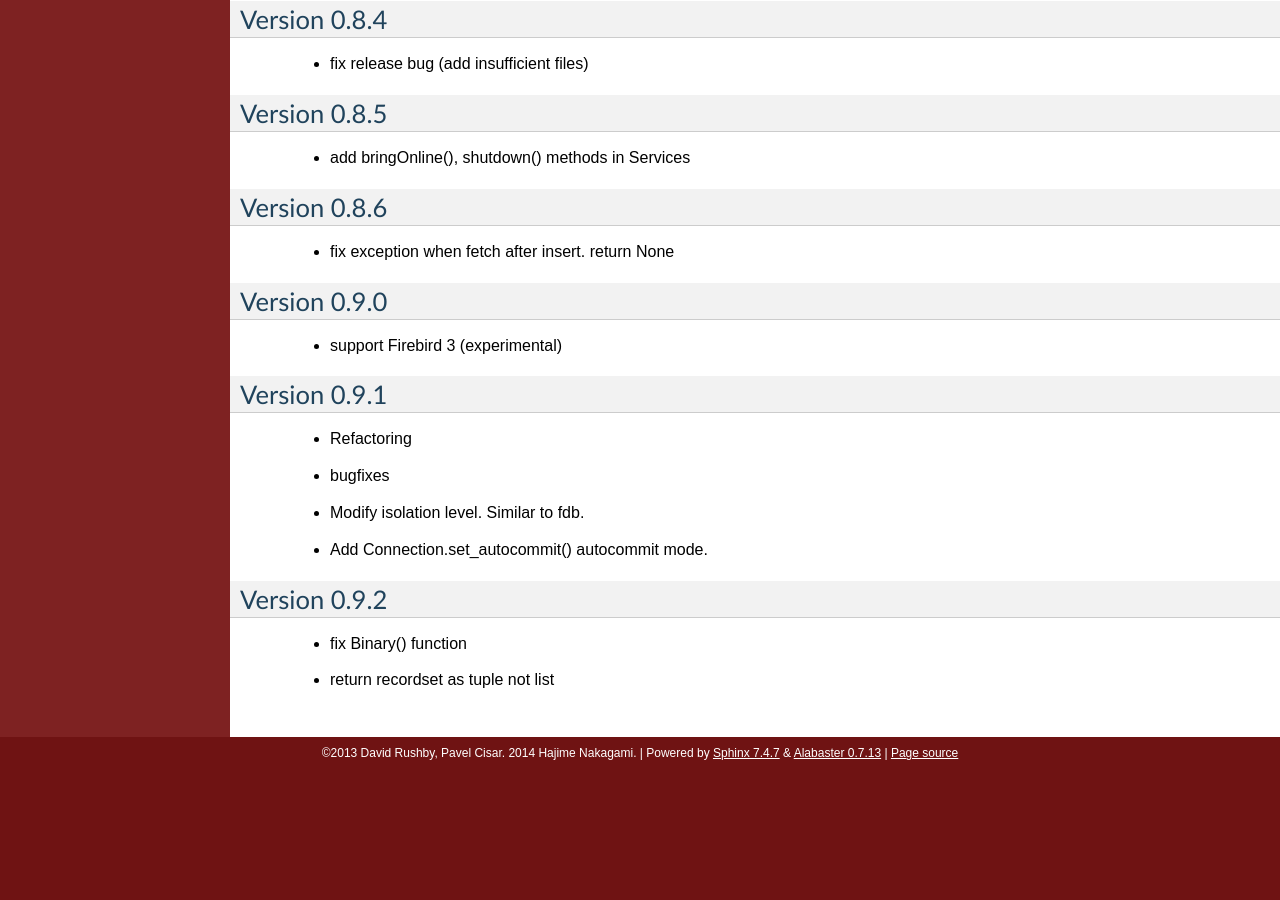
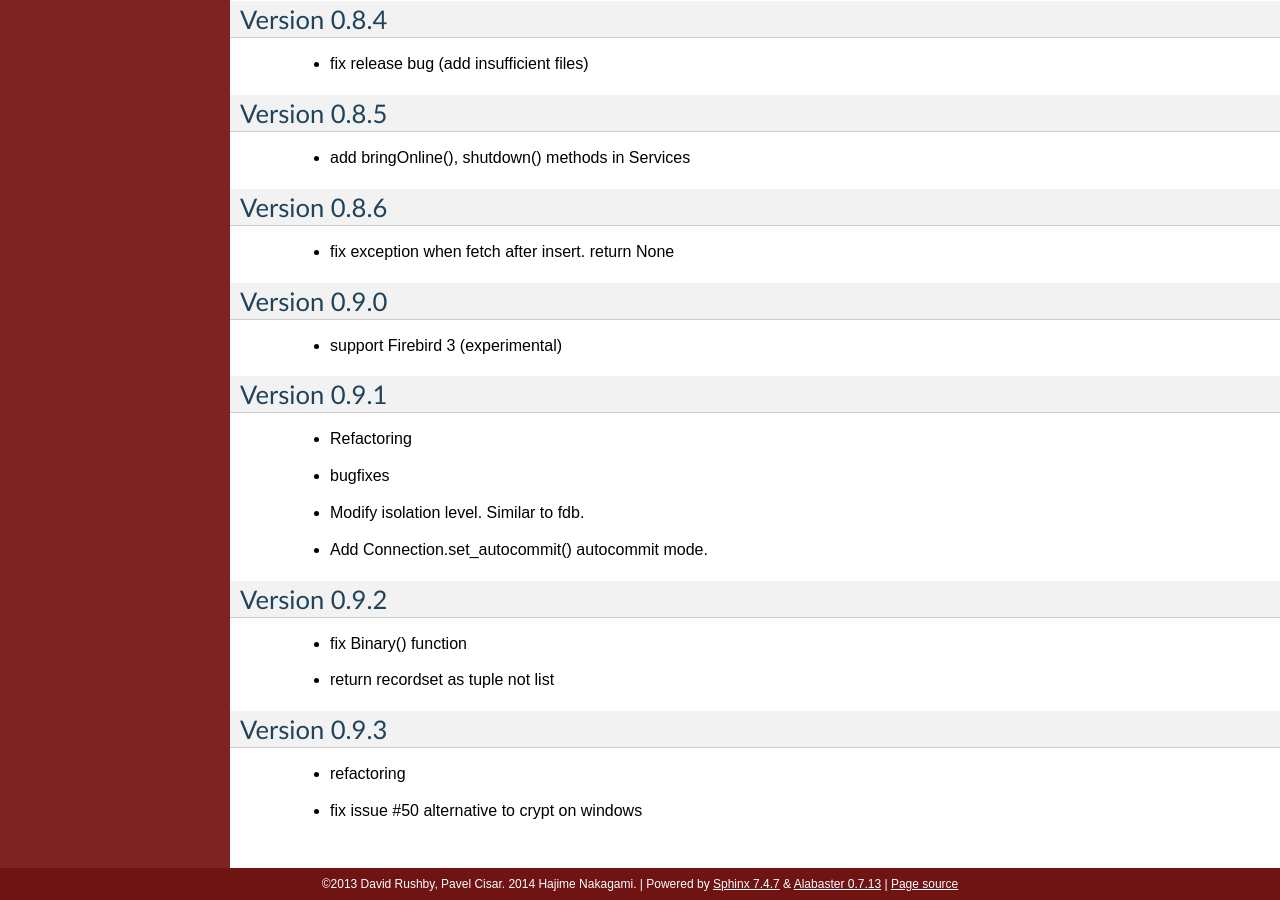
Before and after one commit to nakagami/pyfirebirdsql, a Sphinx documentation site: the page built from sphinx/changelog.txt, in a window 1280 px wide and 900 px high, scrolled down 1906 px. Built offline with Sphinx 7.4.7, drawn with Linux system fonts in a browser that asks for light colours; before the commit the page ends 2675 px from its top, so only the background shows below that.

Commit message:
add changelog

```diff
--- a/sphinx/changelog.txt
+++ b/sphinx/changelog.txt
@@ -112,3 +112,9 @@ Version 0.9.2
 
    - fix Binary() function
    - return recordset as tuple not list
+
+Version 0.9.3
+=============
+
+   - refactoring
+   - fix issue #50 alternative to crypt on windows
```
